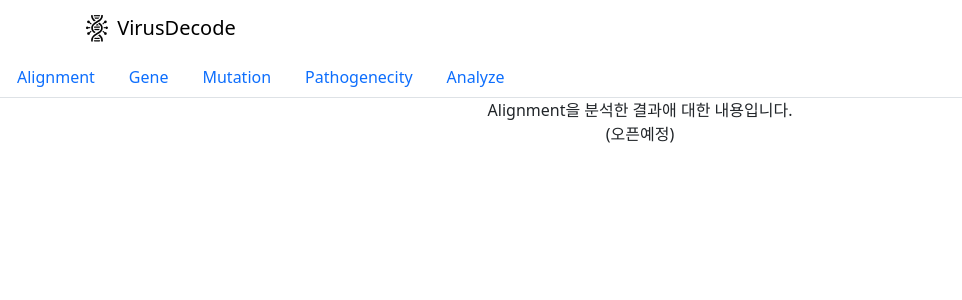
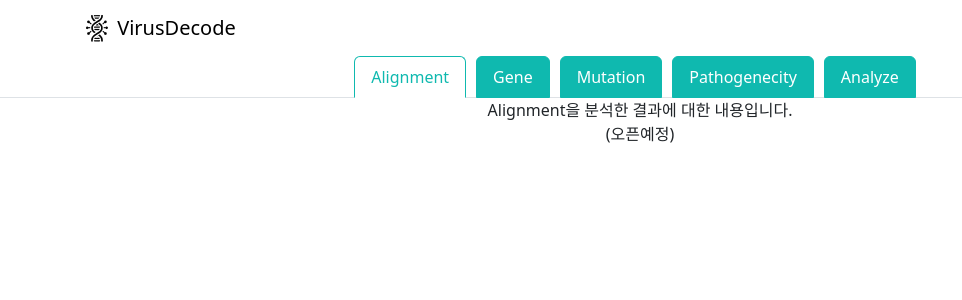
Before and after one commit to VirusDecode-project/VirusDecode, a React (Create React App) app in the folder frontend/: page /analysis in a window 1280 px wide. Shown: the top 300 px of the page, without its empty margins (0-962 px from the left). Built offline with nearby package versions, Linux system fonts and the light colour scheme.

Commit message:
feat: 로딩 기능 구현 analysis 페이지의 로딩 기능을 구현하였습니다. 또한 탭 디테일을 수정하였습니다.

```diff
--- /dev/null
+++ b/frontend/src/pages/analysis.css
@@ -0,0 +1,59 @@
+.loading-container {
+    display: flex;
+    flex-direction: column;
+    justify-content: center;
+    align-items: center;
+    height: 100vh;
+}
+
+.loading-image {
+    width: 300px;
+    height: 300px;
+    animation: loading-spin infinite 10s linear;
+}
+
+.loading-text {
+    margin-top: 20px; /* 이미지와 텍스트 사이의 간격 조정 */
+    font-size: 1.5em; /* 텍스트 크기 조정 */
+    text-align: center;
+    text-decoration: underline;
+    color: #0fb9af;
+}
+
+@keyframes loading-spin {
+    from {
+        transform: rotate(0deg);
+    }
+    to {
+        transform: rotate(360deg);
+    }
+}
+
+/* Custom Tab Styles */
+
+.nav-tabs .nav-link {
+    background-color: #0fb9af;
+    color: white;
+    border: 1px solid #0fb9af;
+}
+
+.nav-tabs .nav-item {
+    margin-right: 10px; /* 탭 사이의 간격 조정 */
+}
+
+.nav-tabs .nav-link.active {
+    background-color: white;
+    color: #0fb9af;
+    border-color: #0fb9af #0fb9af #fff; /* Make bottom border match the background */
+}
+
+.nav-tabs .nav-item.show .nav-link, .nav-tabs .nav-link.active {
+    color: #0fb9af;
+    background-color: white;
+}
+
+.nav-tabs .nav-link:hover {
+    color: #0fb9af;
+    background-color: #e6f7f7;
+    border-color: #0fb9af;
+}
--- a/frontend/src/pages/analysis.js
+++ b/frontend/src/pages/analysis.js
@@ -1,28 +1,58 @@
 import { Nav } from 'react-bootstrap';
-import { useState } from 'react';
+import React, { useState, useEffect } from 'react';
+import loadingImage from './loading.png';
+import './analysis.css';
 
 function Analysis() {
     let [tab, setTab] = useState(0)
+    let [isLoading, setIsLoading] = useState(true);
+    let [loadingText, setLoadingText] = useState('Analyzing');
+
+    useEffect(() => {
+        const interval = setInterval(() => {
+            setLoadingText((prev) => {
+                if (prev === 'Analyzing...') return 'Analyzing';
+                return prev + '.';
+            });
+        }, 500); // 500ms 간격으로 텍스트 업데이트
+
+        setTimeout(() => {
+            setIsLoading(false);
+            clearInterval(interval); // 로딩 완료 시 인터벌 정리
+        }, 5000); // 페이지가 처음 로딩될 때 3초 동안 로딩 이미지 표시
+
+        return () => clearInterval(interval); // 컴포넌트 언마운트 시 인터벌 정리
+    }, []);
+
     return (
         <div>
-            <Nav variant="tabs" defaultActiveKey="link0 ">
+            {isLoading ? (
+                <div className="loading-container">
+                    <img src={loadingImage} alt="Loading..." className="loading-image" />
+                    <div className="loading-text">{loadingText}</div>
+                </div>
+            ) : (
+                <>
+                    <Nav variant="tabs" defaultActiveKey="link0" className="justify-content-center">
                         <Nav.Item>
-                    <Nav.Link eventKey="link0" onClick={()=>{setTab(0)}}>Alignment</Nav.Link>
+                            <Nav.Link eventKey="link0" onClick={() => setTab(0)}>Alignment</Nav.Link>
                         </Nav.Item>
                         <Nav.Item>
-                    <Nav.Link eventKey="link1" onClick={()=>{setTab(1)}}>Gene</Nav.Link>
+                            <Nav.Link eventKey="link1" onClick={() => setTab(1)}>Gene</Nav.Link>
                         </Nav.Item>
                         <Nav.Item>
-                    <Nav.Link eventKey="link2" onClick={()=>{setTab(2)}}>Mutation</Nav.Link>
+                            <Nav.Link eventKey="link2" onClick={() => setTab(2)}>Mutation</Nav.Link>
                         </Nav.Item>
                         <Nav.Item>
-                    <Nav.Link eventKey="link3" onClick={()=>{setTab(3)}}>Pathogenecity</Nav.Link>
+                            <Nav.Link eventKey="link3" onClick={() => setTab(3)}>Pathogenecity</Nav.Link>
                         </Nav.Item>
                         <Nav.Item>
-                    <Nav.Link eventKey="link4" onClick={()=>{setTab(4)}}>Analyze</Nav.Link>
+                            <Nav.Link eventKey="link4" onClick={() => setTab(4)}>Analyze</Nav.Link>
                         </Nav.Item>
                     </Nav>
-            <Tab tab={tab}/>
+                    <Tab tab={tab} />
+                </>
+            )}
         </div>
 
     );
@@ -30,15 +60,15 @@ function Analysis() {
 
 function Tab(props) {
     if (props.tab == 0) {
-        return <div>Alignment을 분석한 결과애 대한 내용입니다.<br/>(오픈예정)</div>
+        return <div>Alignment을 분석한 결과에 대한 내용입니다.<br />(오픈예정)</div>
     } else if (props.tab == 1) {
-        return <div>Gene에 관한 내용을 나타냅니다.<br/>(예정)</div>
+        return <div>Gene에 관한 내용을 나타냅니다.<br />(예정)</div>
     } else if (props.tab == 2) {
-        return <div>Mutation에 관한 정보<br/>(베타서비스중)</div>
+        return <div>Mutation에 관한 정보<br />(베타서비스중)</div>
     } else if (props.tab == 3) {
-        return <div>Pathogenecity를 분석한 내용입니다.<br/>(추후오픈예정)</div>
+        return <div>Pathogenecity를 분석한 내용입니다.<br />(추후오픈예정)</div>
     } else if (props.tab == 4) {
-        return <div>Analyze 결과 입니다.<br/>(유료서비스)</div>
+        return <div>Analyze 결과 입니다.<br />(유료서비스)</div>
     }
 }
 
```
Also changed, not shown: frontend/src/pages/loading.png (added), 1 other file (tests, documents, lock files or other folders). Lines whose indentation alone changed are shown as unchanged.
